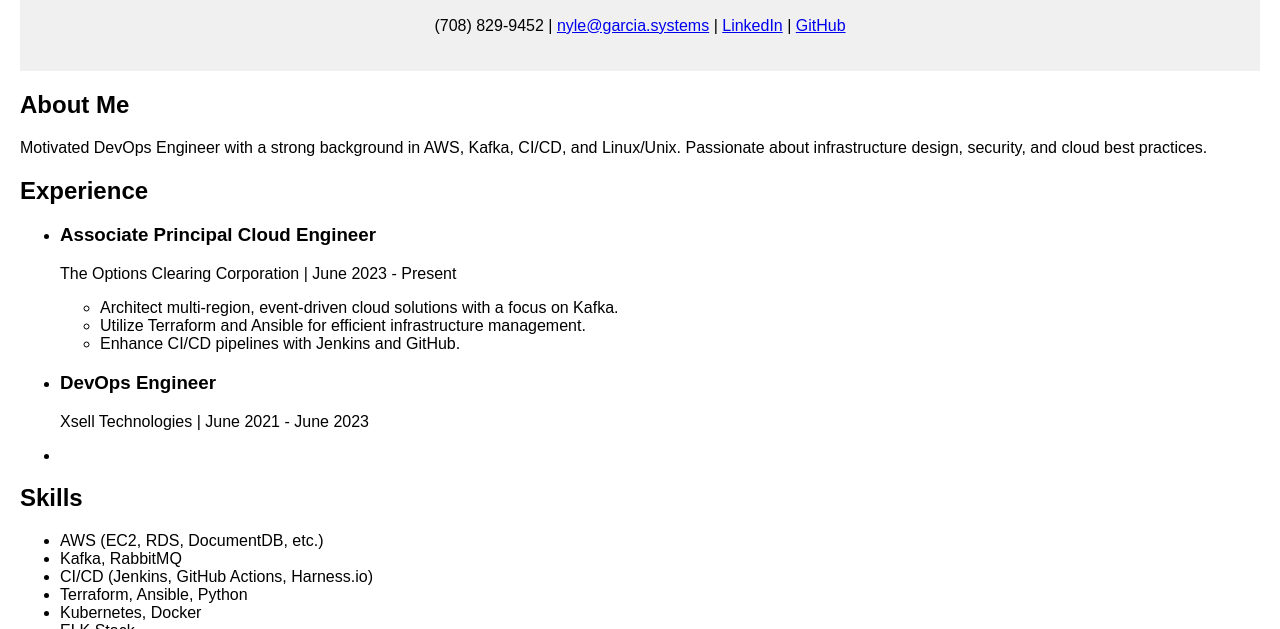
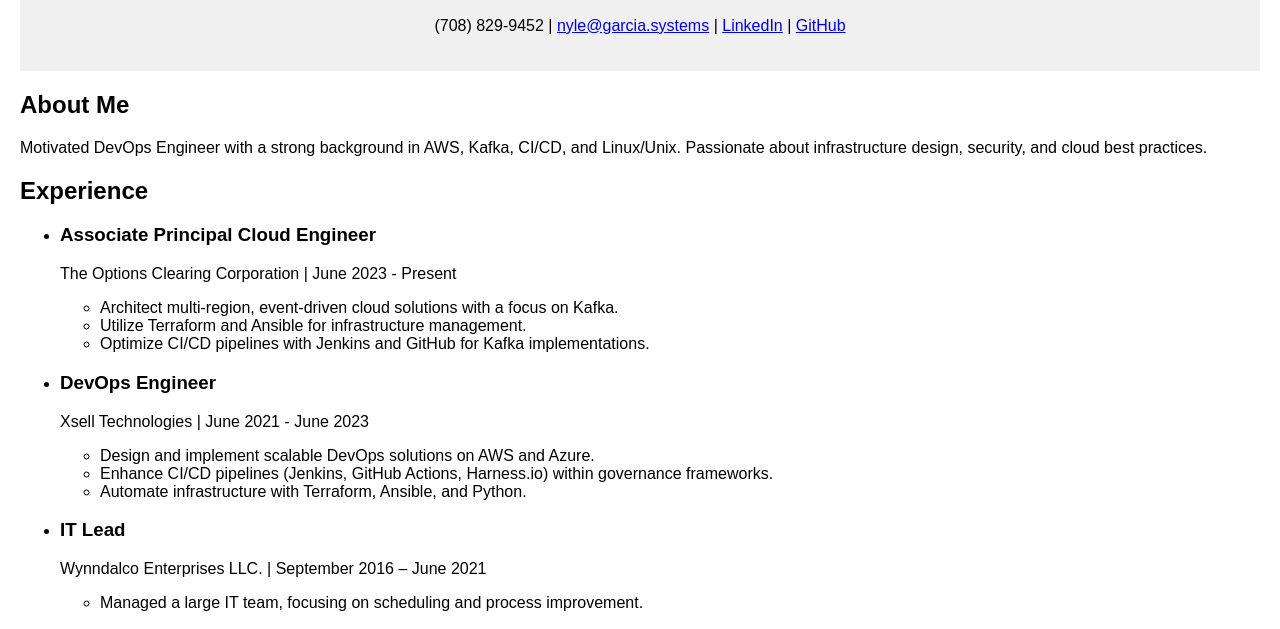
Before and after one commit to NyleGarcia/nyle-garcia.systems, a plain HTML site: page index.html in a window 1280 px wide. Shown: the part 151-780 px from the top of the page. Drawn offline with Linux system fonts and the light colour scheme.

Commit message:
Update index.html

```diff
--- a/index.html
+++ b/index.html
@@ -16,7 +16,7 @@
             <p>Motivated DevOps Engineer with a strong background in AWS, Kafka, CI/CD, and Linux/Unix. Passionate about infrastructure design, security, and cloud best practices.</p>
         </section>
 
-        <section id="experience">
+         <section id="experience">
             <h2>Experience</h2>
             <ul>
                 <li>
@@ -24,18 +24,29 @@
                     <p>The Options Clearing Corporation | June 2023 - Present</p>
                     <ul>
                         <li>Architect multi-region, event-driven cloud solutions with a focus on Kafka.</li>
-                        <li>Utilize Terraform and Ansible for efficient infrastructure management.</li>
-                        <li>Enhance CI/CD pipelines with Jenkins and GitHub.</li>
+                        <li>Utilize Terraform and Ansible for infrastructure management.</li>
+                        <li>Optimize CI/CD pipelines with Jenkins and GitHub for Kafka implementations.</li>
                     </ul>
                 </li>
                 <li>
                     <h3>DevOps Engineer</h3>
                     <p>Xsell Technologies | June 2021 - June 2023</p>
-                    </li>
+                    <ul>
+                        <li>Design and implement scalable DevOps solutions on AWS and Azure.</li>
+                        <li>Enhance CI/CD pipelines (Jenkins, GitHub Actions, Harness.io) within governance frameworks.</li>
+                        <li>Automate infrastructure with Terraform, Ansible, and Python.</li>
+                    </ul>
+                </li>
                 <li>
-                    </li>
+                    <h3>IT Lead</h3>
+                    <p>Wynndalco Enterprises LLC. | September 2016 – June 2021</p>
+                    <ul>
+                        <li>Managed a large IT team, focusing on scheduling and process improvement.</li>
+                    </ul>
+                </li>
             </ul>
         </section>
+
 
         <section id="skills">
             <h2>Skills</h2>
```
